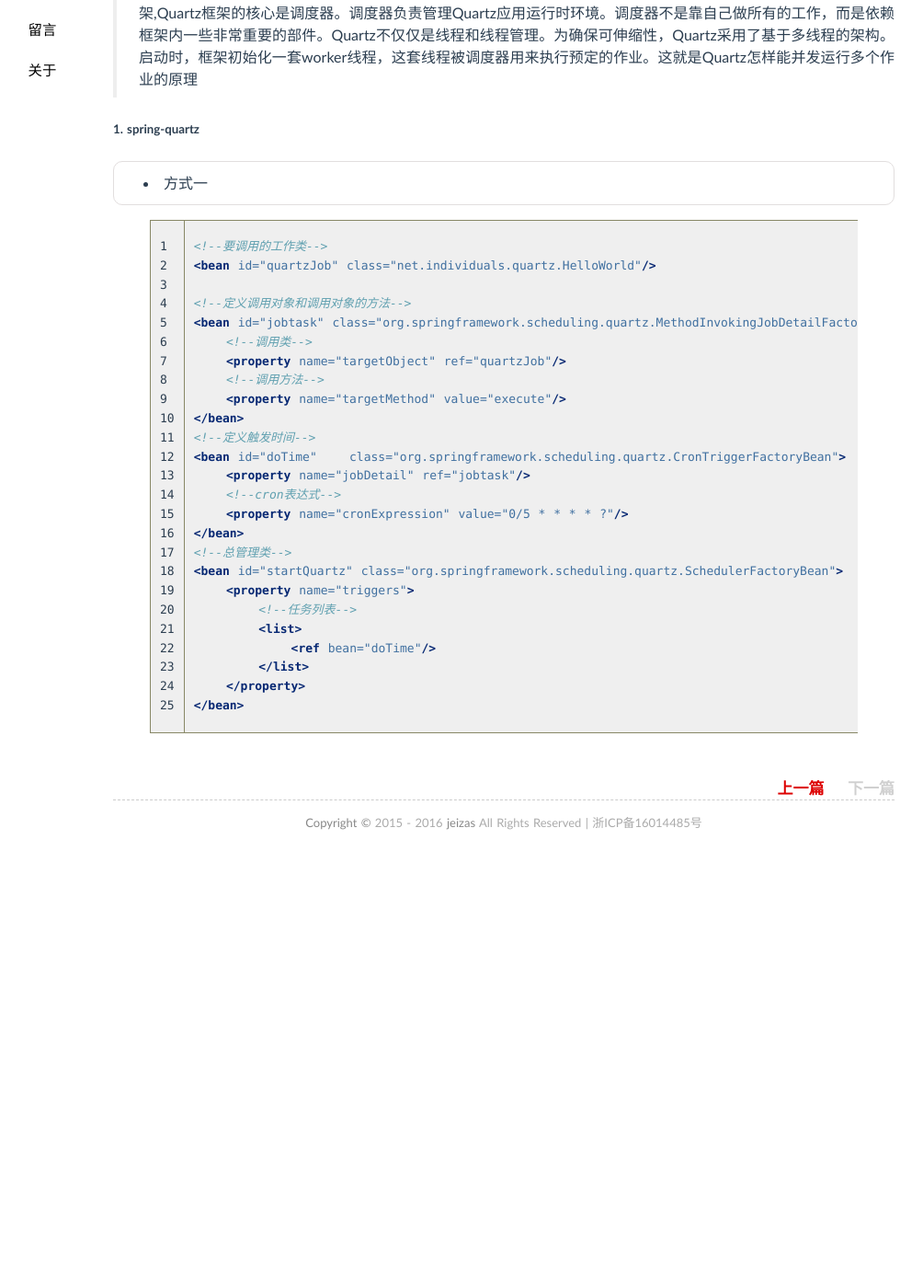
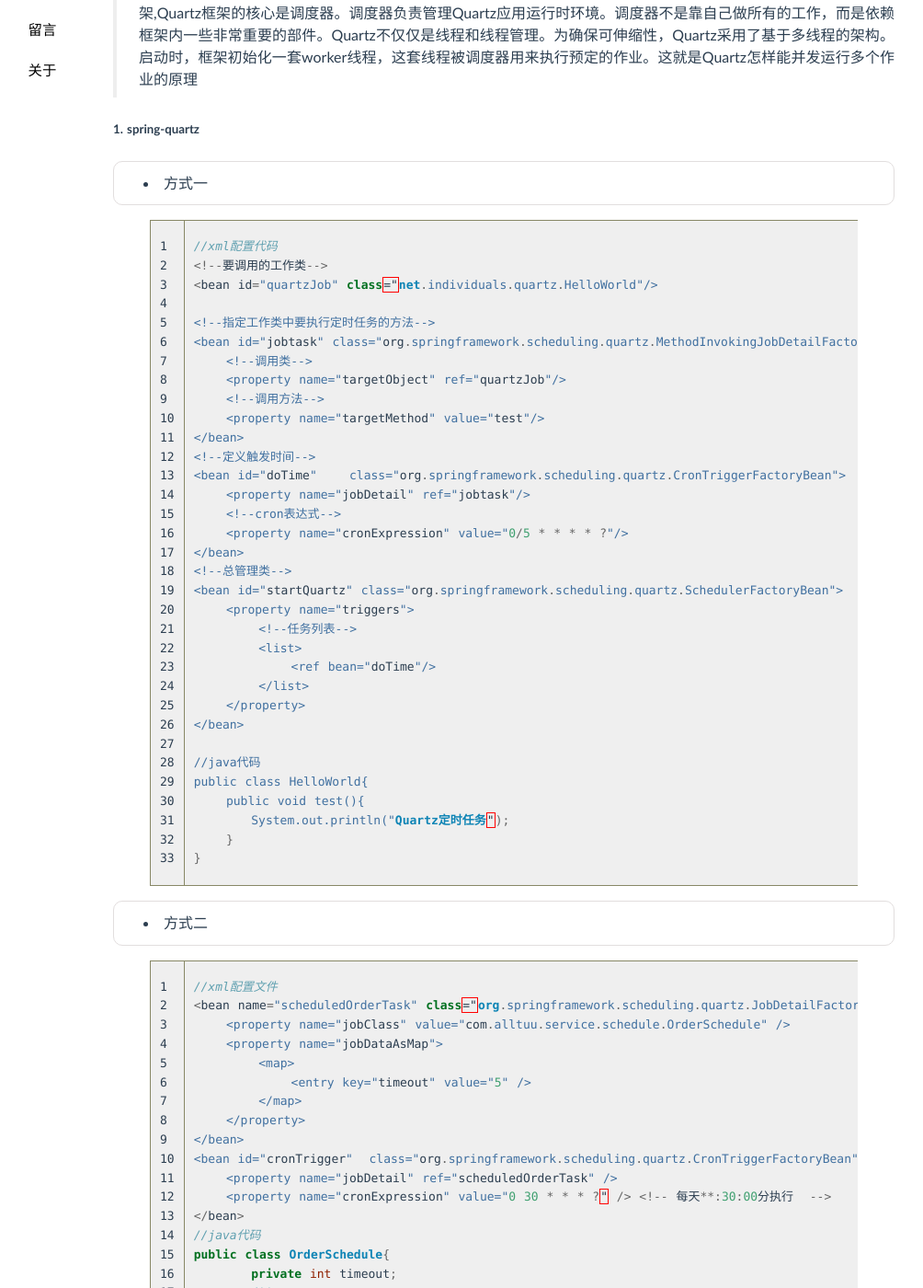
Before and after one commit to jeizas/jeizas.github.io, a Jekyll site: the page built from _posts/2016-07-05-quartz.md, in a window 1280 px wide and 1400 px high, scrolled down 226 px. Shown: the whole window at 92% size, without its empty margins (92-1096 px from the left). Built offline with Jekyll 4.4.1, drawn with Linux system fonts in a browser that asks for light colours; comment, search, counter and statistics services are not loaded; before the commit the page ends 1164 px from its top, so only the background shows below that; some of the changed text lies outside the part shown.

Commit message:
修改：     _posts/2016-07-05-quartz.md

```diff
--- a/_posts/2016-07-05-quartz.md
+++ b/_posts/2016-07-05-quartz.md
@@ -13,16 +13,17 @@ tags: Framework
 
 * 方式一
 
-{% highlight xml linenos %}
+{% highlight java linenos %}
+//xml配置代码
 <!--要调用的工作类-->
 <bean id="quartzJob" class="net.individuals.quartz.HelloWorld"/>
 
-<!--定义调用对象和调用对象的方法-->
+<!--指定工作类中要执行定时任务的方法-->
 <bean id="jobtask" class="org.springframework.scheduling.quartz.MethodInvokingJobDetailFactoryBean">
     <!--调用类-->
     <property name="targetObject" ref="quartzJob"/>
     <!--调用方法-->
-    <property name="targetMethod" value="execute"/>
+    <property name="targetMethod" value="test"/>
 </bean>
 <!--定义触发时间-->
 <bean id="doTime"    class="org.springframework.scheduling.quartz.CronTriggerFactoryBean">
@@ -40,4 +41,46 @@ tags: Framework
     </property>
 </bean>
 
+//java代码
+public class HelloWorld{
+    public void test(){
+    	System.out.println("Quartz定时任务");
+    }
+}
 {% endhighlight linenos %}
+
+* 方式二
+
+{% highlight java linenos %}
+//xml配置文件
+<bean name="scheduledOrderTask" class="org.springframework.scheduling.quartz.JobDetailFactoryBean">
+    <property name="jobClass" value="com.alltuu.service.schedule.OrderSchedule" />
+    <property name="jobDataAsMap">
+        <map>
+            <entry key="timeout" value="5" />
+        </map>
+    </property>
+</bean>
+<bean id="cronTrigger"  class="org.springframework.scheduling.quartz.CronTriggerFactoryBean">
+    <property name="jobDetail" ref="scheduledOrderTask" />
+    <property name="cronExpression" value="0 30 * * * ?" /> <!-- 每天**:30:00分执行  -->
+</bean>
+//java代码
+public class OrderSchedule{
+	private int timeout;
+	/**
+	 * 定时器执行的方法
+	 */
+	@Override
+	protected void executeInternal(JobExecutionContext arg0)
+			throws JobExecutionException {
+		doIt();
+	}
+    public void setTimeout(int timeout) {
+	    this.timeout = timeout;
+	}
+}
+{% endhighlight linenos %}
+
+> 比较：方式一是利用SPring封装的Quartz类进行特定方法的实现，借助于Spring 的 org.springframework.scheduling.quartz.MethodInvokingJobDetailFactoryBean 类，使用此方法使开发人员对Quartz完全透明，需要实现定时任务的方法只是一个普通方法；方式二是通过透明的使用Quartz达到定时任务开发的目的总体说第二种对开发人员更方便！
+，借助于Spring的org.springframework.scheduling.quartz.JobDetailBean的类功能，继承 Spring封装Quartz的org.springframework.scheduling.quartz.QuartzJobBean类,要实现 executeInternal方法，并把其中涉及到需要定时任务处理的功能放入其中，总体说第二种对开发人员更方便！
```
